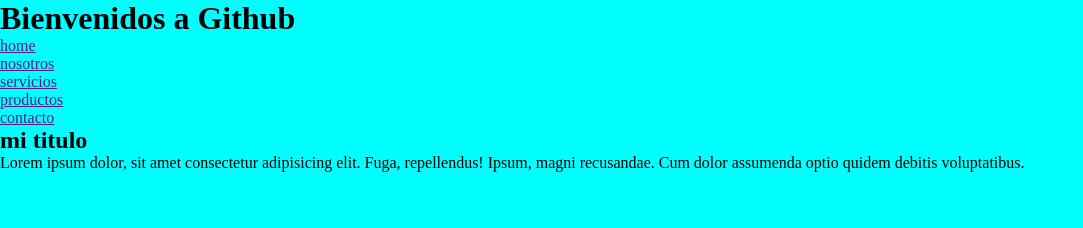
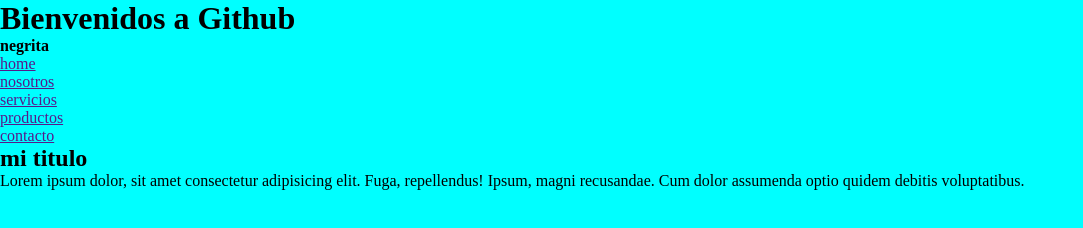
Before and after one commit to juliagreppi/juliagreppi, a plain HTML site: page index.html in a window 1280 px wide. Shown: the whole page, without its empty margins (0-1083 px from the left). Drawn offline with Linux system fonts and the light colour scheme.

Commit message:
ingresé un strong del pasado

```diff
--- a/index.html
+++ b/index.html
@@ -9,6 +9,7 @@
 </head>
 <body>
     <h1>Bienvenidos a Github</h1>
+    <strong>negrita</strong>
     <header>
         <nav>
             <ul>
```
